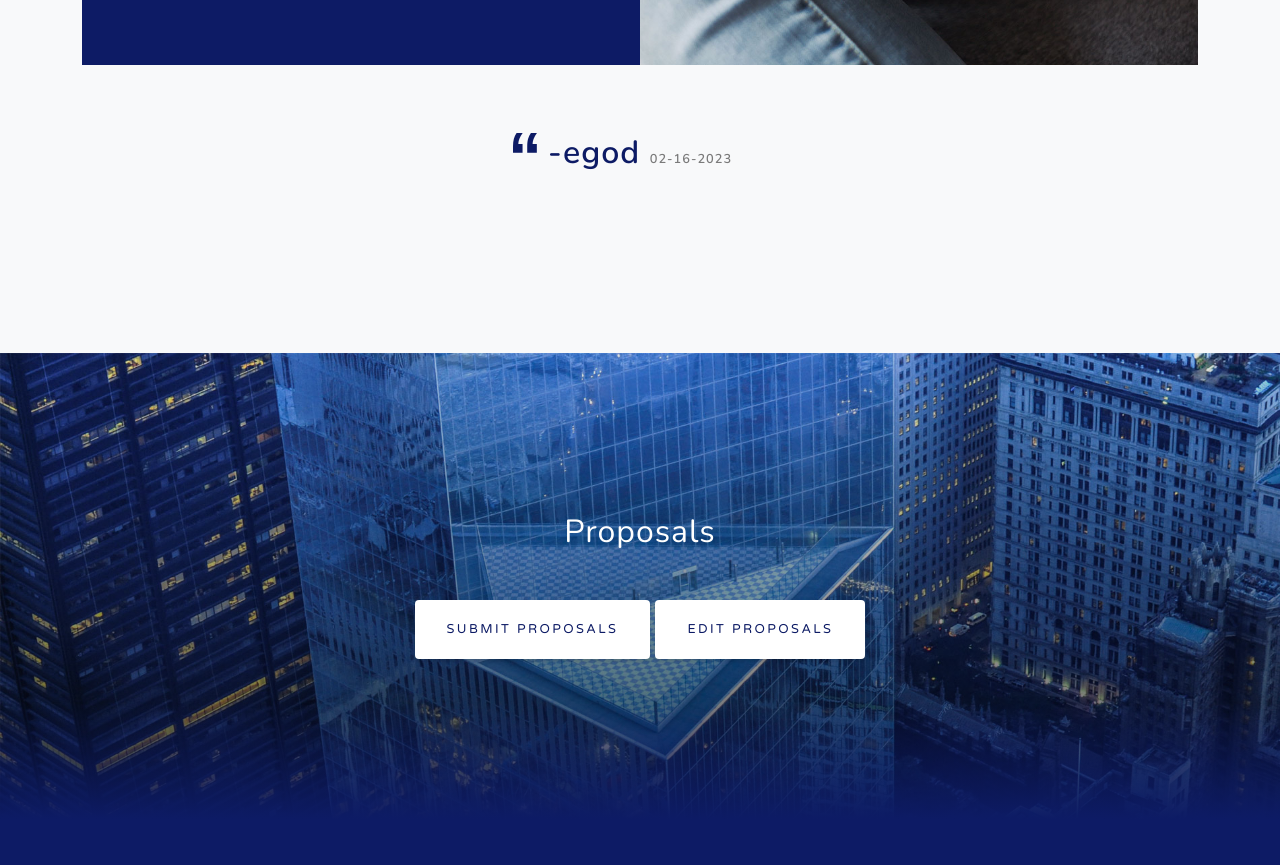
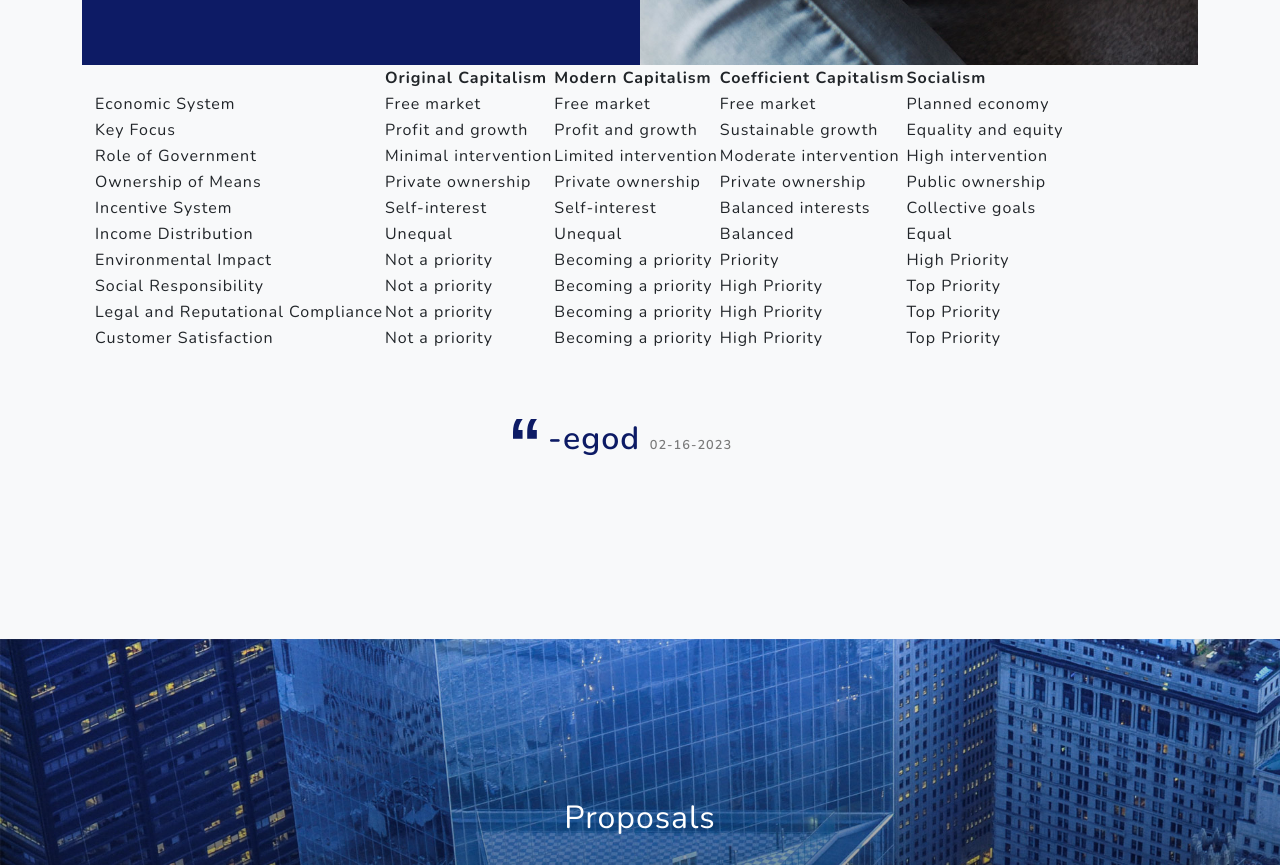
Before and after one commit to egoshly/Coefficient-Capitalism, a plain HTML site: page index.html in a window 1280 px wide. Shown: the part 4398-5263 px from the top of the page. Drawn offline with nearby package versions, Linux system fonts and the light colour scheme.

Commit message:
Update index.html

```diff
--- a/index.html
+++ b/index.html
@@ -268,6 +268,86 @@ Capitalism is an economic system that empowers individuals who have capital to f
             </div>
           </div>
         </div>
+ <div class="container">
+<table>
+  <tr>
+    <th></th>
+    <th>Original Capitalism</th>
+    <th>Modern Capitalism</th>
+    <th>Coefficient Capitalism</th>
+    <th>Socialism</th>
+  </tr>
+  <tr>
+    <td>Economic System</td>
+    <td>Free market</td>
+    <td>Free market</td>
+    <td>Free market</td>
+    <td>Planned economy</td>
+  </tr>
+  <tr>
+    <td>Key Focus</td>
+    <td>Profit and growth</td>
+    <td>Profit and growth</td>
+    <td>Sustainable growth</td>
+    <td>Equality and equity</td>
+  </tr>
+  <tr>
+    <td>Role of Government</td>
+    <td>Minimal intervention</td>
+    <td>Limited intervention</td>
+    <td>Moderate intervention</td>
+    <td>High intervention</td>
+  </tr>
+  <tr>
+    <td>Ownership of Means</td>
+    <td>Private ownership</td>
+    <td>Private ownership</td>
+    <td>Private ownership</td>
+    <td>Public ownership</td>
+  </tr>
+  <tr>
+    <td>Incentive System</td>
+    <td>Self-interest</td>
+    <td>Self-interest</td>
+    <td>Balanced interests</td>
+    <td>Collective goals</td>
+  </tr>
+  <tr>
+    <td>Income Distribution</td>
+    <td>Unequal</td>
+    <td>Unequal</td>
+    <td>Balanced</td>
+    <td>Equal</td>
+  </tr>
+  <tr>
+    <td>Environmental Impact</td>
+    <td>Not a priority</td>
+    <td>Becoming a priority</td>
+    <td>Priority</td>
+    <td>High Priority</td>
+  </tr>
+  <tr>
+    <td>Social Responsibility</td>
+    <td>Not a priority</td>
+    <td>Becoming a priority</td>
+    <td>High Priority</td>
+    <td>Top Priority</td>
+  </tr>
+  <tr>
+    <td>Legal and Reputational Compliance</td>
+    <td>Not a priority</td>
+    <td>Becoming a priority</td>
+    <td>High Priority</td>
+    <td>Top Priority</td>
+  </tr>
+  <tr>
+    <td>Customer Satisfaction</td>
+    <td>Not a priority</td>
+    <td>Becoming a priority</td>
+    <td>High Priority</td>
+    <td>Top Priority</td>
+  </tr>
+</table></div>
 
         <div class="row">
             <div class="col-md-12 text-center">
```
